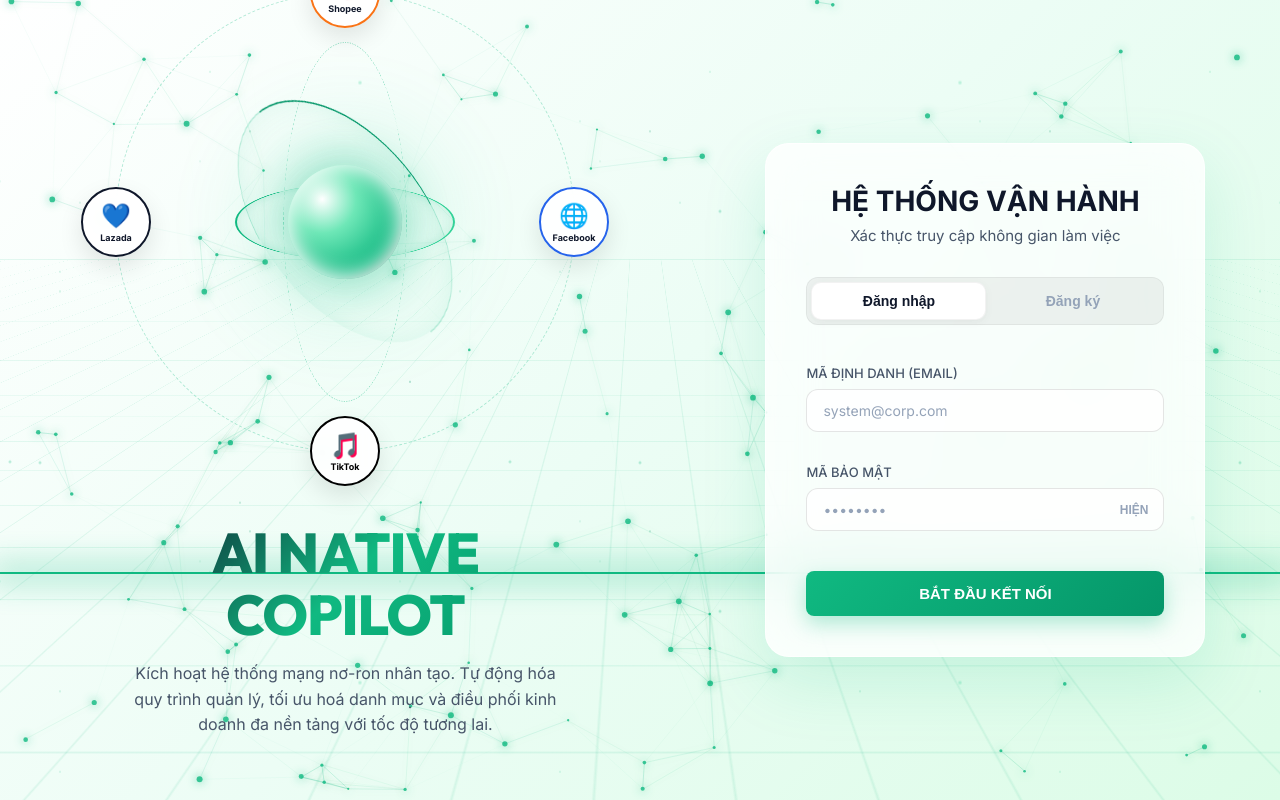
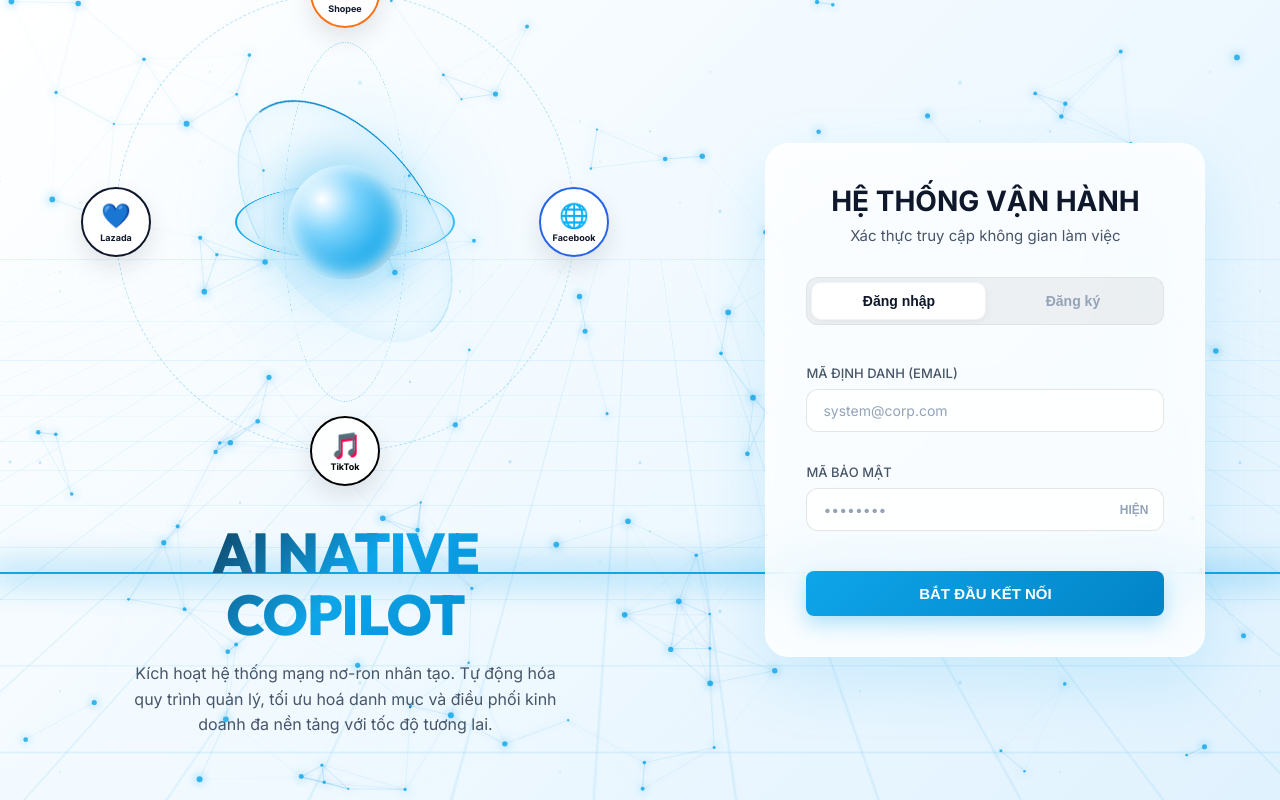
Before and after one commit to Yhucyor/startup-review, a Next.js app in the folder frontend/: page / in a window 1280 px wide. Built offline with nearby package versions, Linux system fonts and the light colour scheme.

Commit message:
style: change theme to beautiful light sky blue gradient mode

```diff
--- a/frontend/src/app/Particles.tsx
+++ b/frontend/src/app/Particles.tsx
@@ -65,10 +65,10 @@ export default function Particles() {
         if (!ctx) return;
         ctx.beginPath();
         ctx.arc(this.x, this.y, this.size, 0, Math.PI * 2);
-        ctx.fillStyle = "rgba(16, 185, 129, 0.8)";
+        ctx.fillStyle = "rgba(14, 165, 233, 0.8)";
         ctx.fill();
         ctx.shadowBlur = 10;
-        ctx.shadowColor = "#10b981";
+        ctx.shadowColor = "#0ea5e9";
       }
     }
 
@@ -97,7 +97,7 @@ export default function Particles() {
           ctx.beginPath();
           ctx.moveTo(particles[i].x, particles[i].y);
           ctx.lineTo(mouse.x, mouse.y);
-          ctx.strokeStyle = `rgba(5, 150, 105, ${1 - distMouse / 180})`; // Dark green connection to mouse
+          ctx.strokeStyle = `rgba(2, 132, 199, ${1 - distMouse / 180})`; // Dark blue connection to mouse
           ctx.lineWidth = 1.5;
           ctx.stroke();
         }
@@ -112,7 +112,7 @@ export default function Particles() {
             ctx.beginPath();
             ctx.moveTo(particles[i].x, particles[i].y);
             ctx.lineTo(particles[j].x, particles[j].y);
-            ctx.strokeStyle = `rgba(16, 185, 129, ${0.3 - dist / 400})`; // Green connections between stars
+            ctx.strokeStyle = `rgba(14, 165, 233, ${0.3 - dist / 400})`; // Blue connections between stars
             ctx.lineWidth = 0.8;
             ctx.stroke();
           }
--- a/frontend/src/app/globals.css
+++ b/frontend/src/app/globals.css
@@ -2,7 +2,7 @@
 
 :root {
   /* Core Colors */
-  --bg-primary: #f0fdf4; /* Light green-white */
+  --bg-primary: #f0f9ff; /* Light sky-white */
   --bg-secondary: #ffffff; /* Pure white */
   --bg-tertiary: #e2e8f0; /* Slate 200 */
   --bg-glass: rgba(255, 255, 255, 0.7);
@@ -11,9 +11,9 @@
   --text-secondary: #475569; /* Slate 600 */
   --text-muted: #94a3b8; /* Slate 400 */
 
-  --accent-primary: #10b981; /* Emerald Green */
-  --accent-secondary: #059669; /* Dark Green */
-  --accent-glow: rgba(16, 185, 129, 0.4);
+  --accent-primary: #0ea5e9; /* Sky Blue */
+  --accent-secondary: #0284c7; /* Dark Sky Blue */
+  --accent-glow: rgba(14, 165, 233, 0.4);
 
   --border-color: rgba(0, 0, 0, 0.08);
   --border-light: rgba(0, 0, 0, 0.15);
--- a/frontend/src/app/page.module.css
+++ b/frontend/src/app/page.module.css
@@ -1,7 +1,7 @@
 .container {
   display: flex;
   min-height: 100vh;
-  background: linear-gradient(135deg, #ffffff 0%, #ecfdf5 50%, #dcfce7 100%);
+  background: linear-gradient(135deg, #ffffff 0%, #f0f9ff 50%, #e0f2fe 100%);
   overflow: hidden;
   position: relative;
 }
@@ -19,7 +19,7 @@
   overflow: hidden;
 }
 
-/* Eco Tech Stars */
+/* Sky Blue Tech Stars */
 .starsContainer {
   position: absolute;
   top: 0; left: 0; right: 0; bottom: 0;
@@ -33,12 +33,12 @@
   top: -50%; left: -50%; width: 200%; height: 200%;
   background: transparent;
   background-image:
-    radial-gradient(1px 1px at 20px 30px, rgba(16, 185, 129, 0.5), rgba(0,0,0,0)),
-    radial-gradient(1px 1px at 40px 70px, rgba(16, 185, 129, 0.4), rgba(0,0,0,0)),
-    radial-gradient(1.5px 1.5px at 90px 40px, rgba(5, 150, 105, 0.5), rgba(0,0,0,0)),
-    radial-gradient(2px 2px at 160px 120px, rgba(16, 185, 129, 0.6), rgba(0,0,0,0)),
-    radial-gradient(1px 1px at 240px 90px, rgba(52, 211, 153, 0.5), rgba(0,0,0,0)),
-    radial-gradient(1.5px 1.5px at 300px 200px, rgba(16, 185, 129, 0.4), rgba(0,0,0,0));
+    radial-gradient(1px 1px at 20px 30px, rgba(14, 165, 233, 0.5), rgba(0,0,0,0)),
+    radial-gradient(1px 1px at 40px 70px, rgba(14, 165, 233, 0.4), rgba(0,0,0,0)),
+    radial-gradient(1.5px 1.5px at 90px 40px, rgba(2, 132, 199, 0.5), rgba(0,0,0,0)),
+    radial-gradient(2px 2px at 160px 120px, rgba(14, 165, 233, 0.6), rgba(0,0,0,0)),
+    radial-gradient(1px 1px at 240px 90px, rgba(56, 189, 248, 0.5), rgba(0,0,0,0)),
+    radial-gradient(1.5px 1.5px at 300px 200px, rgba(14, 165, 233, 0.4), rgba(0,0,0,0));
   background-repeat: repeat;
   background-size: 400px 400px;
   animation: starMove 60s linear infinite;
@@ -47,10 +47,10 @@
 
 .stars2 {
   background-image:
-    radial-gradient(1.5px 1.5px at 50px 160px, rgba(5, 150, 105, 0.6), rgba(0,0,0,0)),
-    radial-gradient(2px 2px at 150px 240px, rgba(16, 185, 129, 0.5), rgba(0,0,0,0)),
-    radial-gradient(1px 1px at 350px 350px, rgba(52, 211, 153, 0.6), rgba(0,0,0,0)),
-    radial-gradient(1px 1px at 200px 50px, rgba(16, 185, 129, 0.5), rgba(0,0,0,0));
+    radial-gradient(1.5px 1.5px at 50px 160px, rgba(2, 132, 199, 0.6), rgba(0,0,0,0)),
+    radial-gradient(2px 2px at 150px 240px, rgba(14, 165, 233, 0.5), rgba(0,0,0,0)),
+    radial-gradient(1px 1px at 350px 350px, rgba(56, 189, 248, 0.6), rgba(0,0,0,0)),
+    radial-gradient(1px 1px at 200px 50px, rgba(14, 165, 233, 0.5), rgba(0,0,0,0));
   background-size: 500px 500px;
   animation: starMove 45s linear infinite;
   opacity: 0.8;
@@ -58,10 +58,10 @@
 
 .stars3 {
   background-image:
-    radial-gradient(2px 2px at 80px 80px, rgba(16, 185, 129, 0.6), rgba(0,0,0,0)),
-    radial-gradient(1.5px 1.5px at 280px 120px, rgba(5, 150, 105, 0.5), rgba(0,0,0,0)),
-    radial-gradient(2.5px 2.5px at 400px 300px, rgba(52, 211, 153, 0.5), rgba(0,0,0,0)),
-    radial-gradient(1px 1px at 120px 420px, rgba(16, 185, 129, 0.6), rgba(0,0,0,0));
+    radial-gradient(2px 2px at 80px 80px, rgba(14, 165, 233, 0.6), rgba(0,0,0,0)),
+    radial-gradient(1.5px 1.5px at 280px 120px, rgba(2, 132, 199, 0.5), rgba(0,0,0,0)),
+    radial-gradient(2.5px 2.5px at 400px 300px, rgba(56, 189, 248, 0.5), rgba(0,0,0,0)),
+    radial-gradient(1px 1px at 120px 420px, rgba(14, 165, 233, 0.6), rgba(0,0,0,0));
   background-size: 600px 600px;
   animation: starMove 30s linear infinite;
 }
@@ -71,13 +71,13 @@
   to { transform: translateY(1000px); }
 }
 
-/* Light Green Cyber Grid */
+/* Light Sky Blue Cyber Grid */
 .gridOverlay {
   position: absolute;
   top: -50%; left: -50%; right: -50%; bottom: -50%;
   background-image:
-    linear-gradient(rgba(16, 185, 129, 0.1) 1px, transparent 1px),
-    linear-gradient(90deg, rgba(16, 185, 129, 0.1) 1px, transparent 1px);
+    linear-gradient(rgba(14, 165, 233, 0.1) 1px, transparent 1px),
+    linear-gradient(90deg, rgba(14, 165, 233, 0.1) 1px, transparent 1px);
   background-size: 60px 60px;
   transform: perspective(800px) rotateX(70deg);
   animation: gridMove 5s linear infinite;
@@ -89,13 +89,13 @@
   100% { transform: perspective(800px) rotateX(70deg) translateY(60px); }
 }
 
-/* Green Scanner Line */
+/* Sky Blue Scanner Line */
 .scanner {
   position: absolute;
   left: 0; right: 0;
   height: 2px;
-  background: #10b981;
-  box-shadow: 0 0 30px 10px rgba(16, 185, 129, 0.3);
+  background: #0ea5e9;
+  box-shadow: 0 0 30px 10px rgba(14, 165, 233, 0.3);
   animation: scan 4s ease-in-out infinite alternate;
   z-index: 1;
 }
@@ -107,7 +107,7 @@
   100% { top: 100%; opacity: 0; }
 }
 
-/* Eco AI Core */
+/* Sky Blue AI Core */
 .aiCore {
   position: relative;
   width: 320px;
@@ -123,10 +123,10 @@
   width: 120px;
   height: 120px;
   border-radius: 50%;
-  background: radial-gradient(circle at 30% 30%, #ffffff 0%, #6ee7b7 30%, #10b981 70%, #064e3b 100%);
+  background: radial-gradient(circle at 30% 30%, #ffffff 0%, #7dd3fc 30%, #0ea5e9 70%, #0c4a6e 100%);
   box-shadow:
-    0 0 40px 10px rgba(16, 185, 129, 0.3),
-    0 0 100px 30px rgba(52, 211, 153, 0.2),
+    0 0 40px 10px rgba(14, 165, 233, 0.3),
+    0 0 100px 30px rgba(56, 189, 248, 0.2),
     inset 0 0 20px 5px rgba(255, 255, 255, 0.9);
   animation: pulseOrb 3s ease-in-out infinite alternate;
   z-index: 5;
@@ -141,29 +141,29 @@
 .ring {
   position: absolute;
   border-radius: 50%;
-  border: 1px solid rgba(16, 185, 129, 0.3);
+  border: 1px solid rgba(14, 165, 233, 0.3);
   transform-style: preserve-3d;
 }
 
 .ring1 {
   width: 220px; height: 220px;
-  border-left: 2px solid #10b981;
-  border-right: 2px solid #34d399;
+  border-left: 2px solid #0ea5e9;
+  border-right: 2px solid #38bdf8;
   animation: spin1 8s cubic-bezier(0.4, 0, 0.2, 1) infinite;
-  box-shadow: 0 0 20px rgba(16, 185, 129, 0.2) inset;
+  box-shadow: 0 0 20px rgba(14, 165, 233, 0.2) inset;
 }
 
 .ring2 {
   width: 280px; height: 280px;
-  border-top: 2px solid #059669;
+  border-top: 2px solid #0284c7;
   border-bottom: 2px solid transparent;
   animation: spin2 12s linear infinite;
-  box-shadow: 0 0 30px rgba(16, 185, 129, 0.1) inset;
+  box-shadow: 0 0 30px rgba(14, 165, 233, 0.1) inset;
 }
 
 .ring3 {
   width: 360px; height: 360px;
-  border: 1px dashed rgba(16, 185, 129, 0.4);
+  border: 1px dashed rgba(14, 165, 233, 0.4);
   animation: spin3 20s linear infinite;
 }
 
@@ -186,7 +186,7 @@
   width: 460px;
   height: 460px;
   border-radius: 50%;
-  border: 1px dashed rgba(16, 185, 129, 0.3);
+  border: 1px dashed rgba(14, 165, 233, 0.3);
   animation: spinOrbit 24s linear infinite;
   z-index: 8;
 }
@@ -271,7 +271,7 @@
   font-weight: 800;
   margin-bottom: 16px;
   line-height: 1.1;
-  background: linear-gradient(135deg, #0f172a 0%, #10b981 50%, #059669 100%);
+  background: linear-gradient(135deg, #0f172a 0%, #0ea5e9 50%, #0284c7 100%);
   -webkit-background-clip: text;
   -webkit-text-fill-color: transparent;
   background-clip: text;
@@ -311,7 +311,7 @@
   border: 1px solid rgba(255, 255, 255, 0.8);
   border-top: 1px solid rgba(255, 255, 255, 1);
   border-radius: var(--radius-xl);
-  box-shadow: 0 24px 64px rgba(16, 185, 129, 0.15),
+  box-shadow: 0 24px 64px rgba(14, 165, 233, 0.15),
               0 0 40px rgba(255, 255, 255, 0.5) inset;
 }
 
@@ -325,10 +325,10 @@
 .form { display: flex; flex-direction: column; gap: 16px; }
 .passwordWrapper { position: relative; display: flex; align-items: center; }
 .passwordInput { width: 100%; padding-right: 48px; background: rgba(255,255,255,0.8); border-color: rgba(0,0,0,0.1); }
-.passwordInput:focus { border-color: #10b981; box-shadow: 0 0 0 3px rgba(16, 185, 129, 0.2); }
+.passwordInput:focus { border-color: #0ea5e9; box-shadow: 0 0 0 3px rgba(14, 165, 233, 0.2); }
 .toggleBtn { position: absolute; right: 12px; background: transparent; border: none; color: var(--text-muted); cursor: pointer; font-size: 12px; font-weight: 600; padding: 4px; }
-.toggleBtn:hover { color: #10b981; }
-.submitBtn { margin-top: 8px; padding: 14px; font-size: 15px; font-weight: 600; background: linear-gradient(135deg, #10b981, #059669); color: white; box-shadow: 0 8px 20px rgba(16, 185, 129, 0.3); }
+.toggleBtn:hover { color: #0ea5e9; }
+.submitBtn { margin-top: 8px; padding: 14px; font-size: 15px; font-weight: 600; background: linear-gradient(135deg, #0ea5e9, #0284c7); color: white; box-shadow: 0 8px 20px rgba(14, 165, 233, 0.3); }
 .errorBox { padding: 12px; background: var(--error-bg); border: 1px solid rgba(239, 68, 68, 0.2); border-radius: var(--radius-sm); color: var(--error); font-size: 13px; text-align: center; }
 
 @media (max-width: 968px) {
```
